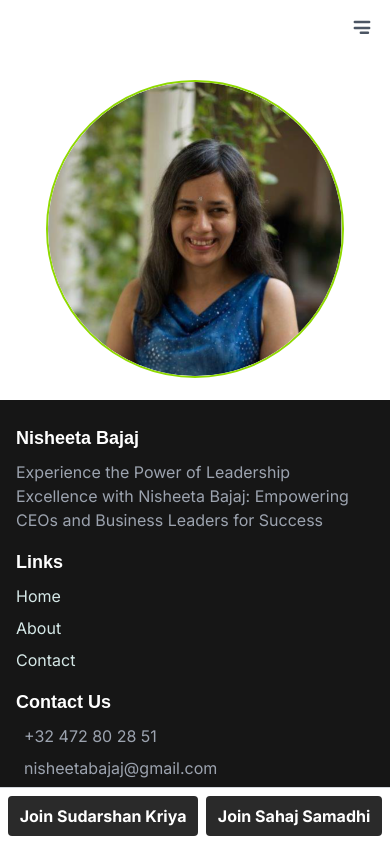
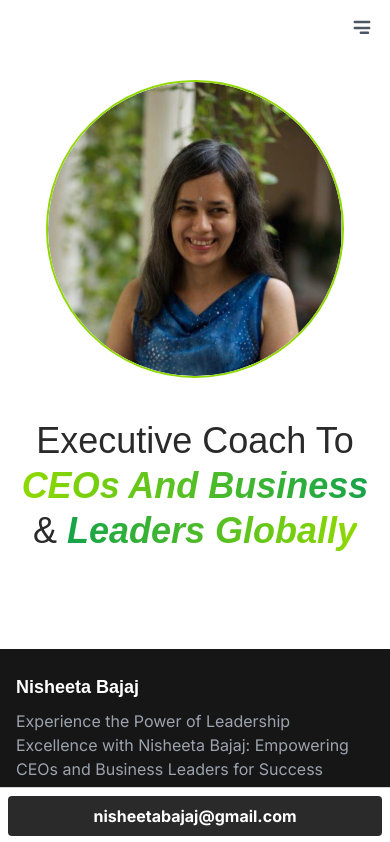
Before and after one commit to kapish33/deploynisitadidi, a Next.js app: page / in a window 390 px wide. Shown: the top 842 px of the page. Built offline with nearby package versions, Linux system fonts and the light colour scheme.

Commit message:
adding some mo

```diff
--- a/src/components/BottomNavigation/index.js
+++ b/src/components/BottomNavigation/index.js
@@ -1,13 +1,14 @@
+import Link from 'next/link';
 import React from 'react';
 
 const BottomNavigation = () => {
   return (
     <nav className='fixed bottom-0 z-20 flex w-full gap-2 border-t border-gray-300 bg-white p-2 text-center sm:hidden md:relative'>
-      <button className='bottom-nav-buttons' aria-label='Sudarshan Kriya'>
+      {/* <button className='bottom-nav-buttons' aria-label='Sudarshan Kriya'>
         Join Sudarshan Kriya
-      </button>
+      </button> */}
       <button className='bottom-nav-buttons' aria-label='Sahaj Samadhi'>
-        Join Sahaj Samadhi
+      <Link href={'mailto:nisheetabajaj@gmail.com'}>nisheetabajaj@gmail.com</Link>
       </button>
     </nav>
   );
--- a/src/components/Footer/index.js
+++ b/src/components/Footer/index.js
@@ -4,7 +4,7 @@ import { Companyname, footerConstRoutes, Slogan } from './footeroConstData';
 
 const Footer = () => {
   return (
-    <footer className='bg bg-neutral-900 pt-6 pb-14 md:py-6 fixed bottom-0 w-full'>
+    <footer className='bg bg-neutral-900 pt-6 pb-14 md:py-6 '>
       <div className='container mx-auto px-4'>
         <div className='items-center justify-between md:flex'>
           <div className='md:w-1/3'>
@@ -26,9 +26,7 @@ const Footer = () => {
               Contact Us
             </h3>
             <ul>
-              {/* <li className='mb-2 text-gray-400'>
-                <i className='fas fa-map-marker-alt mr-2'></i>123 Street, City
-              </li> */}
+
               <li className='mb-2 text-gray-400'>
                 <i className='fas fa-phone-alt mr-2'></i><Link href={'tel:32472802851'} >+32 472 80 28 51</Link>
               </li>
--- a/src/components/Hero/index.js
+++ b/src/components/Hero/index.js
@@ -3,6 +3,7 @@ import { motion } from 'framer-motion';
 import React from 'react';
 import TaxSavingProHeroimage from '../../assets/images/HeroTaxImage.png';
 import { whileInViewAnimation } from '../../../utils/variants';
+import Link from 'next/link';
 
 const Hero = () => {
   return (
@@ -49,26 +50,19 @@ const Hero = () => {
             harmony, and personal growth through regular meditation practice.
           </motion.p> */}
 
-          {/* <div className='flex justify-center'>
+          <div className='flex justify-center'>
             <div className='hidden sm:block'>
+
               <motion.button
-                variants={whileInViewAnimation({ type: 'down' })}
-                initial='initial'
-                whileInView='whileInView'
-                className='bottom-nav-buttons m-2 mr-2 px-4'
-                aria-label='Sudarshan Kriya'>
-                Join Sudarshan Kriya
-              </motion.button>
-              <motion.button
-                variants={whileInViewAnimation({ type: 'down' })}
+                variants={whileInViewAnimation({ type: 'left' })}
                 initial='initial'
                 whileInView='whileInView'
                 className='bottom-nav-buttons m-2 px-4'
                 aria-label='Sahaj Samadhi'>
-                Join Sahaj Samadhi
+                <Link href={'mailto:nisheetabajaj@gmail.com'}>Connect Nisheeta</Link>
               </motion.button>
             </div>
-          </div> */}
+          </div>
         </div>
       </div>
     </section>
```
